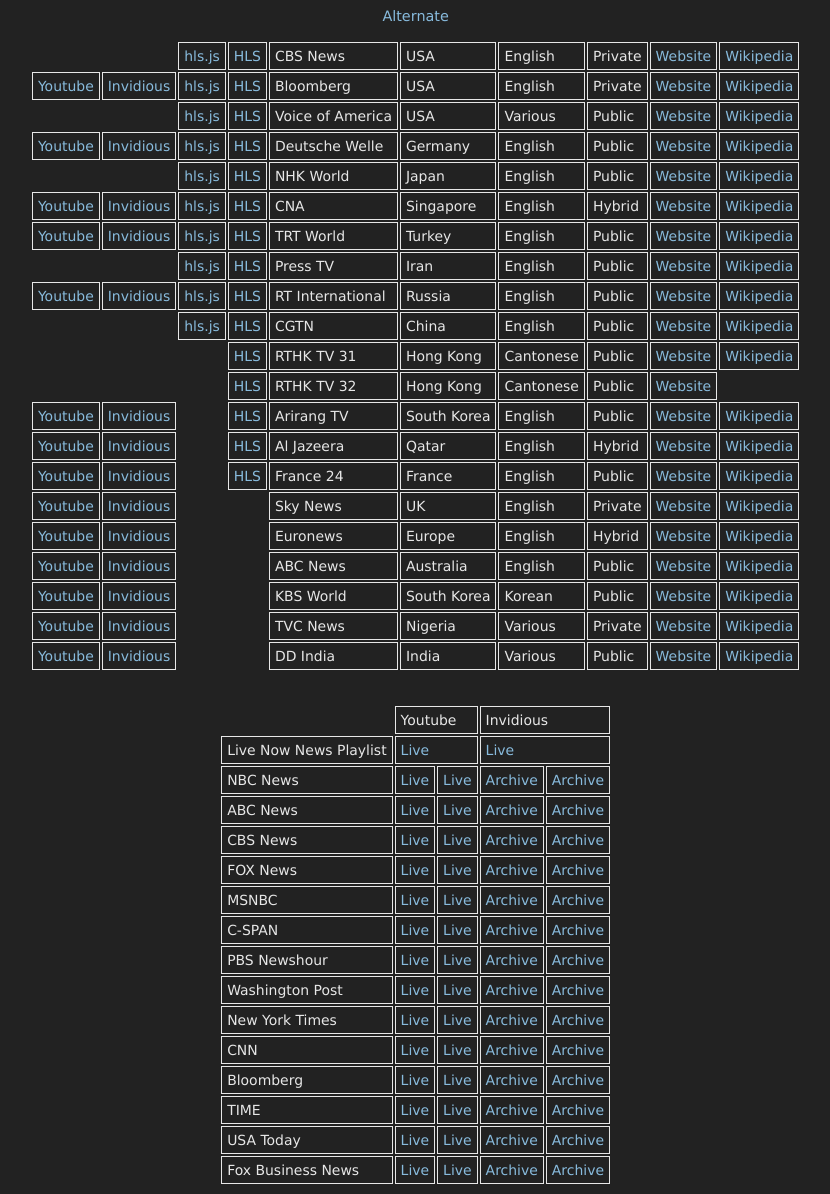
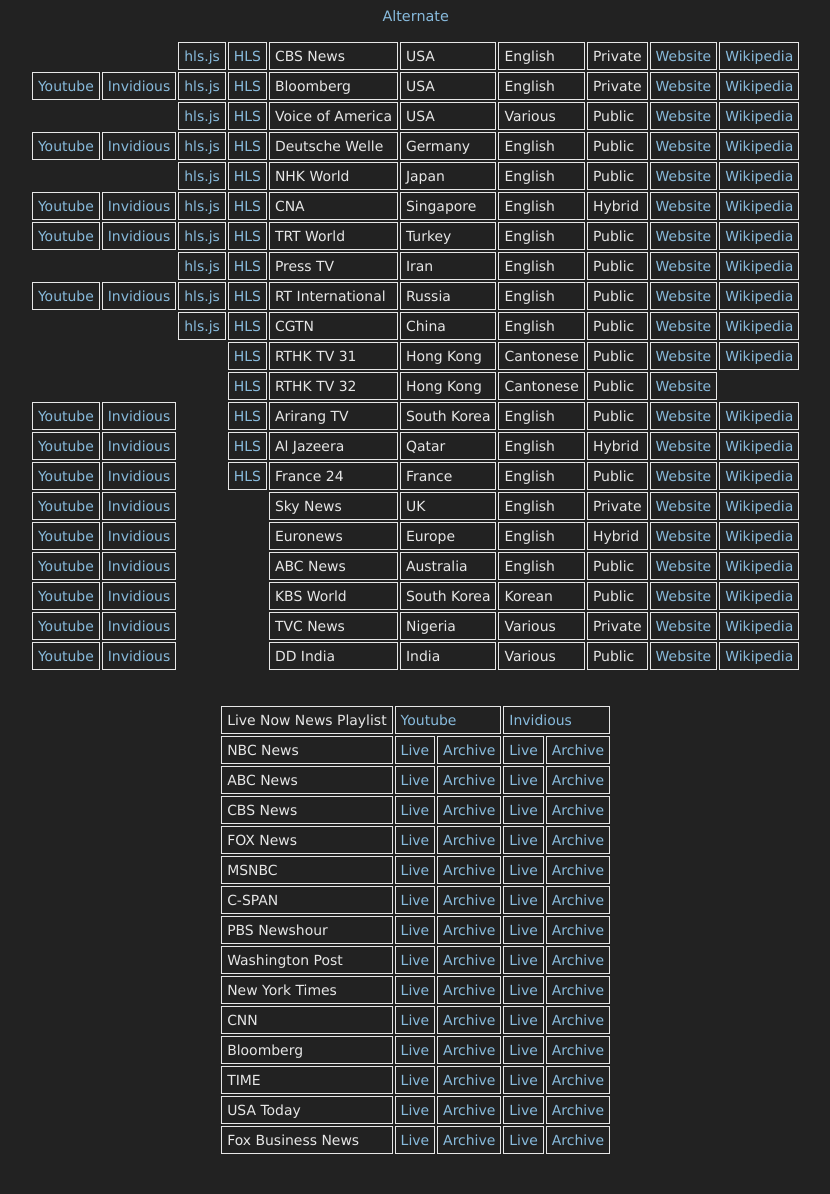
Before and after one commit to danburd/danburd.github.io, a Jekyll site: the page tvnews.html, which Jekyll copies as it is, in a window 1280 px wide. Shown: the whole page, without its empty margins (226-1056 px from the left). Built offline with Jekyll 4.4.1, drawn with Linux system fonts in a browser that asks for light colours; after the commit the page ends 1164 px from its top, so only the background shows below that.

Commit message:
Update tvnews.html

```diff
--- a/tvnews.html
+++ b/tvnews.html
@@ -281,110 +281,106 @@
 <br>
 <table>
   <tr>
-    <td></td>
-    <td colspan="2">Youtube</td>
-    <td colspan="2">Invidious</td>
-  <tr>
     <td>Live Now News Playlist</a></td>
-    <td colspan="2"><a href="https://www.youtube.com/playlist?list=PL3ZQ5CpNulQmA2Tegc98c0XXJTzuKb0wS">Live</a></td>
-    <td colspan="2"><a href="https://invidio.us/playlist?list=PL3ZQ5CpNulQmA2Tegc98c0XXJTzuKb0wS">Live</a></td>
+    <td colspan="2"><a href="https://www.youtube.com/playlist?list=PL3ZQ5CpNulQmA2Tegc98c0XXJTzuKb0wS">Youtube</a></td>
+    <td colspan="2"><a href="https://invidio.us/playlist?list=PL3ZQ5CpNulQmA2Tegc98c0XXJTzuKb0wS">Invidious</a></td>
   </tr>
   <tr>
     <td>NBC News</td>
     <td><a href="https://www.youtube.com/c/NBCNews/live">Live</a></td>
+    <td><a href="https://www.youtube.com/c/NBCNews">Archive</a></td>
     <td><a href="https://invidio.us/channel/UCeY0bbntWzzVIaj2z3QigXg/live">Live</a></td>
-    <td><a href="https://www.youtube.com/c/NBCNews">Archive</a></td>
     <td><a href="https://invidio.us/channel/UCeY0bbntWzzVIaj2z3QigXg">Archive</a></td>
   </tr>
   <tr>
     <td>ABC News</td>
     <td><a href="https://www.youtube.com/c/ABCNews/live">Live</a></td>
+    <td><a href="https://www.youtube.com/c/ABCNews">Archive</a></td>
     <td><a href="https://invidio.us/channel/UCBi2mrWuNuyYy4gbM6fU18Q/live">Live</a></td>
-    <td><a href="https://www.youtube.com/c/ABCNews">Archive</a></td>
     <td><a href="https://invidio.us/channel/UCBi2mrWuNuyYy4gbM6fU18Q">Archive</a></td>
   </tr>
   <tr>
     <td>CBS News</td>
     <td><a href="https://www.youtube.com/c/CBSNews/live">Live</a></td>
+    <td><a href="https://www.youtube.com/c/CBSNews">Archive</a></td>
     <td><a href="https://invidio.us/channel/UC8p1vwvWtl6T73JiExfWs1g/live">Live</a></td>
-    <td><a href="https://www.youtube.com/c/CBSNews">Archive</a></td>
     <td><a href="https://invidio.us/channel/UC8p1vwvWtl6T73JiExfWs1g">Archive</a></td>
   </tr>
   <tr>
     <td>FOX News</td>
     <td><a href="https://www.youtube.com/c/FOXNews/live">Live</a></td>
+    <td><a href="https://www.youtube.com/c/FOXNews">Archive</a></td>
     <td><a href="https://invidio.us/channel/UCXIJgqnII2ZOINSWNOGFThA/live">Live</a></td>
-    <td><a href="https://www.youtube.com/c/FOXNews">Archive</a></td>
     <td><a href="https://invidio.us/channel/UCXIJgqnII2ZOINSWNOGFThA">Archive</a></td>
   </tr>
   <tr>
     <td>MSNBC</td>
     <td><a href="https://www.youtube.com/c/msnbc/live">Live</a></td>
+    <td><a href="https://www.youtube.com/c/msnbc">Archive</a></td>
     <td><a href="https://invidio.us/channel/UCaXkIU1QidjPwiAYu6GcHjg/live">Live</a></td>
-    <td><a href="https://www.youtube.com/c/msnbc">Archive</a></td>
     <td><a href="https://invidio.us/channel/UCaXkIU1QidjPwiAYu6GcHjg">Archive</a></td>
   </tr>
   <tr>
     <td>C-SPAN</td>
     <td><a href="https://www.youtube.com/c/cspan/live">Live</a></td>
+    <td><a href="https://www.youtube.com/c/cspan">Archive</a></td>
     <td><a href="https://invidio.us/channel/UCb--64Gl51jIEVE-GLDAVTg/live">Live</a></td>
-    <td><a href="https://www.youtube.com/c/cspan">Archive</a></td>
     <td><a href="https://invidio.us/channel/UCb--64Gl51jIEVE-GLDAVTg">Archive</a></td>
   </tr>
   <tr>
     <td>PBS Newshour</td>
     <td><a href="https://www.youtube.com/c/PBSNewshour/live">Live</a></td>
+    <td><a href="https://www.youtube.com/c/PBSNewshour">Archive</a></td>
     <td><a href="https://invidio.us/channel/UC6ZFN9Tx6xh-skXCuRHCDpQ/live">Live</a></td>
-    <td><a href="https://www.youtube.com/c/PBSNewshour">Archive</a></td>
     <td><a href="https://invidio.us/channel/UC6ZFN9Tx6xh-skXCuRHCDpQ">Archive</a></td>
   </tr>
   <tr>
     <td>Washington Post</td>
     <td><a href="https://www.youtube.com/c/washingtonpost/live">Live</a></td>
+    <td><a href="https://www.youtube.com/c/washingtonpost">Archive</a></td>
     <td><a href="https://invidio.us/channel/UCHd62-u_v4DvJ8TCFtpi4GA/live">Live</a></td>
-    <td><a href="https://www.youtube.com/c/washingtonpost">Archive</a></td>
     <td><a href="https://invidio.us/channel/UCHd62-u_v4DvJ8TCFtpi4GA">Archive</a></td>
   </tr>
   <tr>
     <td>New York Times</td>
     <td><a href="https://www.youtube.com/channel/UCqnbDFdCpuN8CMEg0VuEBqA/live">Live</a></td>
+    <td><a href="https://www.youtube.com/channel/UCqnbDFdCpuN8CMEg0VuEBqA">Archive</a></td>
     <td><a href="https://invidio.us/channel/UCqnbDFdCpuN8CMEg0VuEBqA/live">Live</a></td>
-    <td><a href="https://www.youtube.com/channel/UCqnbDFdCpuN8CMEg0VuEBqA">Archive</a></td>
     <td><a href="https://invidio.us/channel/UCqnbDFdCpuN8CMEg0VuEBqA">Archive</a></td>
   </tr>
   <tr>
     <td>CNN</td>
     <td><a href="https://www.youtube.com/channel/UCupvZG-5ko_eiXAupbDfxWw/live">Live</a></td>
+    <td><a href="https://www.youtube.com/channel/UCupvZG-5ko_eiXAupbDfxWw">Archive</a></td>
     <td><a href="https://invidio.us/channel/UCupvZG-5ko_eiXAupbDfxWw/live">Live</a></td>
-    <td><a href="https://www.youtube.com/channel/UCupvZG-5ko_eiXAupbDfxWw">Archive</a></td>
     <td><a href="https://invidio.us/channel/UCupvZG-5ko_eiXAupbDfxWw">Archive</a></td>
   </tr>
   <tr>
     <td>Bloomberg</td>
     <td><a href="https://www.youtube.com/channel/UCUMZ7gohGI9HcU9VNsr2FJQ/live">Live</a></td>
+    <td><a href="https://www.youtube.com/channel/UCUMZ7gohGI9HcU9VNsr2FJQ">Archive</a></td>
     <td><a href="https://invidio.us/channel/UCUMZ7gohGI9HcU9VNsr2FJQ/live">Live</a></td>
-    <td><a href="https://www.youtube.com/channel/UCUMZ7gohGI9HcU9VNsr2FJQ">Archive</a></td>
     <td><a href="https://invidio.us/channel/UCUMZ7gohGI9HcU9VNsr2FJQ">Archive</a></td>
   </tr>
   <tr>
     <td>TIME</td>
     <td><a href="https://www.youtube.com/channel/UC8Su5vZCXWRag13H53zWVwA/live">Live</a></td>
+    <td><a href="https://www.youtube.com/channel/UC8Su5vZCXWRag13H53zWVwA">Archive</a></td>
     <td><a href="https://invidio.us/channel/UC8Su5vZCXWRag13H53zWVwA/live">Live</a></td>
-    <td><a href="https://www.youtube.com/channel/UC8Su5vZCXWRag13H53zWVwA">Archive</a></td>
     <td><a href="https://invidio.us/channel/UC8Su5vZCXWRag13H53zWVwA">Archive</a></td>
   </tr>
   <tr>
     <td>USA Today</td>
     <td><a href="https://www.youtube.com/channel/UCP6HGa63sBC7-KHtkme-p-g/live">Live</a></td>
+    <td><a href="https://www.youtube.com/channel/UCP6HGa63sBC7-KHtkme-p-g">Archive</a></td>
     <td><a href="https://invidio.us/channel/UCP6HGa63sBC7-KHtkme-p-g/live">Live</a></td>
-    <td><a href="https://www.youtube.com/channel/UCP6HGa63sBC7-KHtkme-p-g">Archive</a></td>
     <td><a href="https://invidio.us/channel/UCP6HGa63sBC7-KHtkme-p-g">Archive</a></td>
   </tr>
   <tr>
     <td>Fox Business News</td>
     <td><a href="https://www.youtube.com/channel/UCCXoCcu9Rp7NPbTzIvogpZg/live">Live</a></td>
+    <td><a href="https://www.youtube.com/channel/UCCXoCcu9Rp7NPbTzIvogpZg">Archive</a></td>
     <td><a href="https://invidio.us/channel/UCCXoCcu9Rp7NPbTzIvogpZg/live">Live</a></td>
-    <td><a href="https://www.youtube.com/channel/UCCXoCcu9Rp7NPbTzIvogpZg">Archive</a></td>
     <td><a href="https://invidio.us/channel/UCCXoCcu9Rp7NPbTzIvogpZg">Archive</a></td>
   </tr>
 </table>
```
